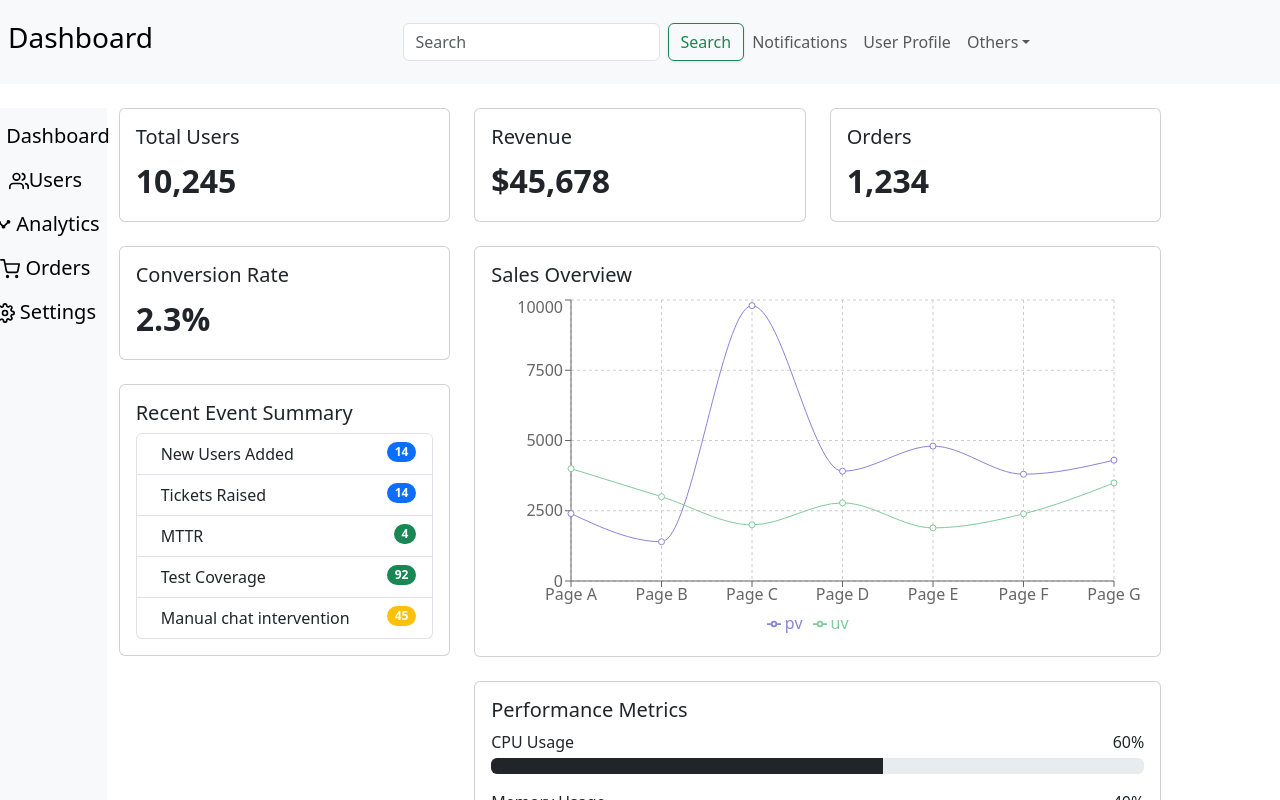
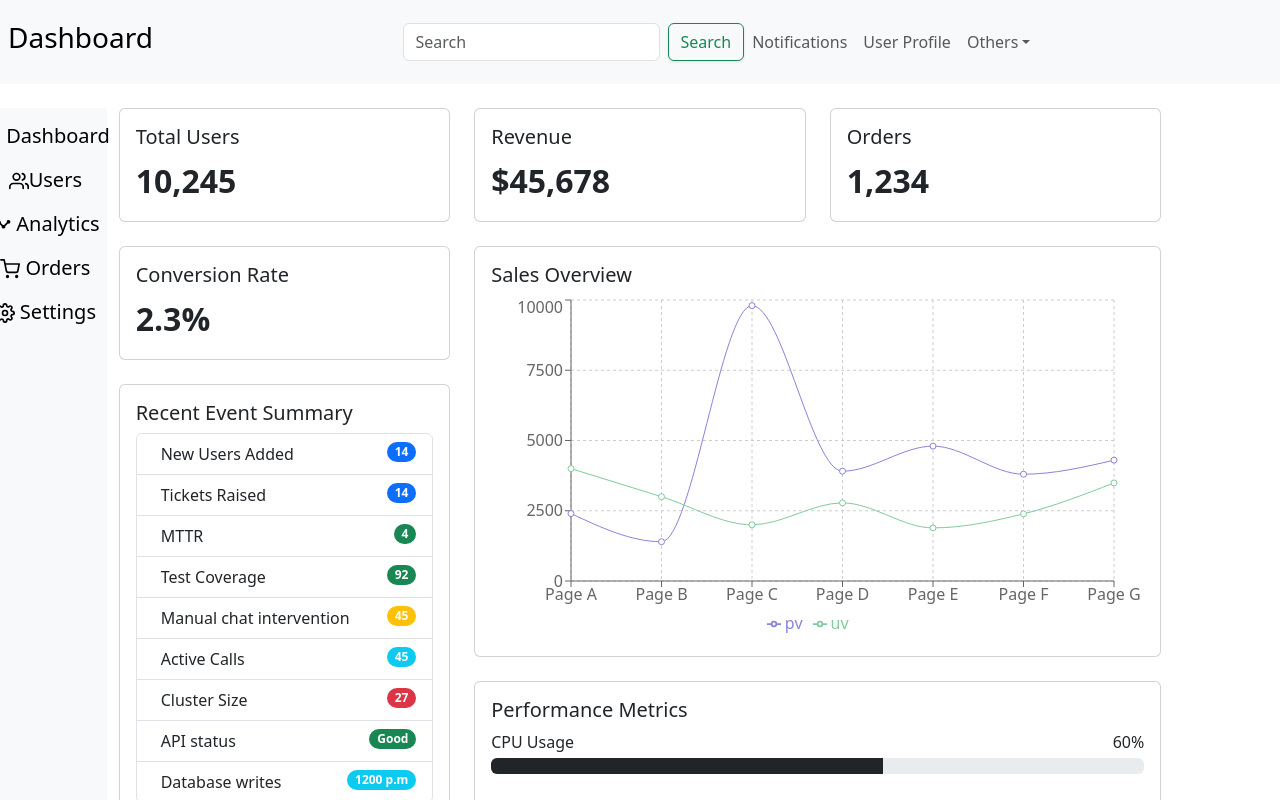
Before and after one commit to akshayvijaynair/cs696af24-akshayvijaynair, a React (Create React App) app in the folder week3/: page / in a window 1280 px wide. Shown: the top 800 px of the page. Built offline with nearby package versions, Linux system fonts and the light colour scheme.

Commit message:
feat(Recent Transactions): added refinements

```diff
--- a/week3/src/components/RecentTransactions.tsx
+++ b/week3/src/components/RecentTransactions.tsx
@@ -3,61 +3,42 @@ import ListGroup from 'react-bootstrap/ListGroup';
 
 export default function RecentTransactions() {
     return (
-        <ListGroup>
-            <ListGroup.Item
-                as="li"
-                className="d-flex justify-content-between align-items-start"
-            >
-                <div className="ms-2 me-auto">
-                    New Users Added
-                </div>
-                <Badge bg="primary" pill>
-                    14
-                </Badge>
+        <ListGroup className="flex-grow-1 d-flex flex-column">
+            <ListGroup.Item as="li" className="d-flex justify-content-between align-items-start">
+                <div className="ms-2 me-auto">New Users Added</div>
+                <Badge bg="primary" pill>14</Badge>
             </ListGroup.Item>
-            <ListGroup.Item
-                as="li"
-                className="d-flex justify-content-between align-items-start"
-            >
-                <div className="ms-2 me-auto">
-                    Tickets Raised
-                </div>
-                <Badge bg="primary" pill>
-                    14
-                </Badge>
+            <ListGroup.Item as="li" className="d-flex justify-content-between align-items-start">
+                <div className="ms-2 me-auto">Tickets Raised</div>
+                <Badge bg="primary" pill>14</Badge>
             </ListGroup.Item>
-            <ListGroup.Item
-                as="li"
-                className="d-flex justify-content-between align-items-start"
-            >
-                <div className="ms-2 me-auto">
-                    MTTR
-                </div>
-                <Badge bg="success" pill>
-                    4
-                </Badge>
+            <ListGroup.Item as="li" className="d-flex justify-content-between align-items-start">
+                <div className="ms-2 me-auto">MTTR</div>
+                <Badge bg="success" pill>4</Badge>
             </ListGroup.Item>
-            <ListGroup.Item
-                as="li"
-                className="d-flex justify-content-between align-items-start"
-            >
-                <div className="ms-2 me-auto">
-                    Test Coverage
-                </div>
-                <Badge bg="success" pill>
-                    92
-                </Badge>
+            <ListGroup.Item as="li" className="d-flex justify-content-between align-items-start">
+                <div className="ms-2 me-auto">Test Coverage</div>
+                <Badge bg="success" pill>92</Badge>
             </ListGroup.Item>
-            <ListGroup.Item
-                as="li"
-                className="d-flex justify-content-between align-items-start"
-            >
-                <div className="ms-2 me-auto">
-                    Manual chat intervention
-                </div>
-                <Badge bg="warning" pill>
-                    45
-                </Badge>
+            <ListGroup.Item as="li" className="d-flex justify-content-between align-items-start">
+                <div className="ms-2 me-auto">Manual chat intervention</div>
+                <Badge bg="warning" pill>45</Badge>
+            </ListGroup.Item>
+            <ListGroup.Item as="li" className="d-flex justify-content-between align-items-start">
+                <div className="ms-2 me-auto">Active Calls</div>
+                <Badge bg="info" pill>45</Badge>
+            </ListGroup.Item>
+            <ListGroup.Item as="li" className="d-flex justify-content-between align-items-start">
+                <div className="ms-2 me-auto">Cluster Size</div>
+                <Badge bg="danger" pill>27</Badge>
+            </ListGroup.Item>
+            <ListGroup.Item as="li" className="d-flex justify-content-between align-items-start">
+                <div className="ms-2 me-auto">API status</div>
+                <Badge bg="success" pill>Good</Badge>
+            </ListGroup.Item>
+            <ListGroup.Item as="li" className="d-flex justify-content-between align-items-start">
+                <div className="ms-2 me-auto">Database writes</div>
+                <Badge bg="info" pill>1200 p.m</Badge>
             </ListGroup.Item>
         </ListGroup>
     );
--- a/week3/src/components/StatCard.tsx
+++ b/week3/src/components/StatCard.tsx
@@ -6,14 +6,15 @@ interface StatCardProps {
     children: React.ReactNode;
 }
 
-export default function StatCard({title, children}: StatCardProps) {
-
+export default function StatCard({ title, children }: StatCardProps) {
     return (
-        <Card>
-            <Card.Body>
+        <Card className="h-100 d-flex flex-column">  {/* Ensure the card takes full height */}
+            <Card.Body className="d-flex flex-column">  {/* Ensure the body uses flex layout */}
                 <Card.Title>{title}</Card.Title>
-                <Card.Text>{children}</Card.Text>
+                <div className="flex-grow-1 d-flex flex-column">  {/* Container for children with flex-grow */}
+                    {children}
+                </div>
             </Card.Body>
         </Card>
-    )
+    );
 }
```
